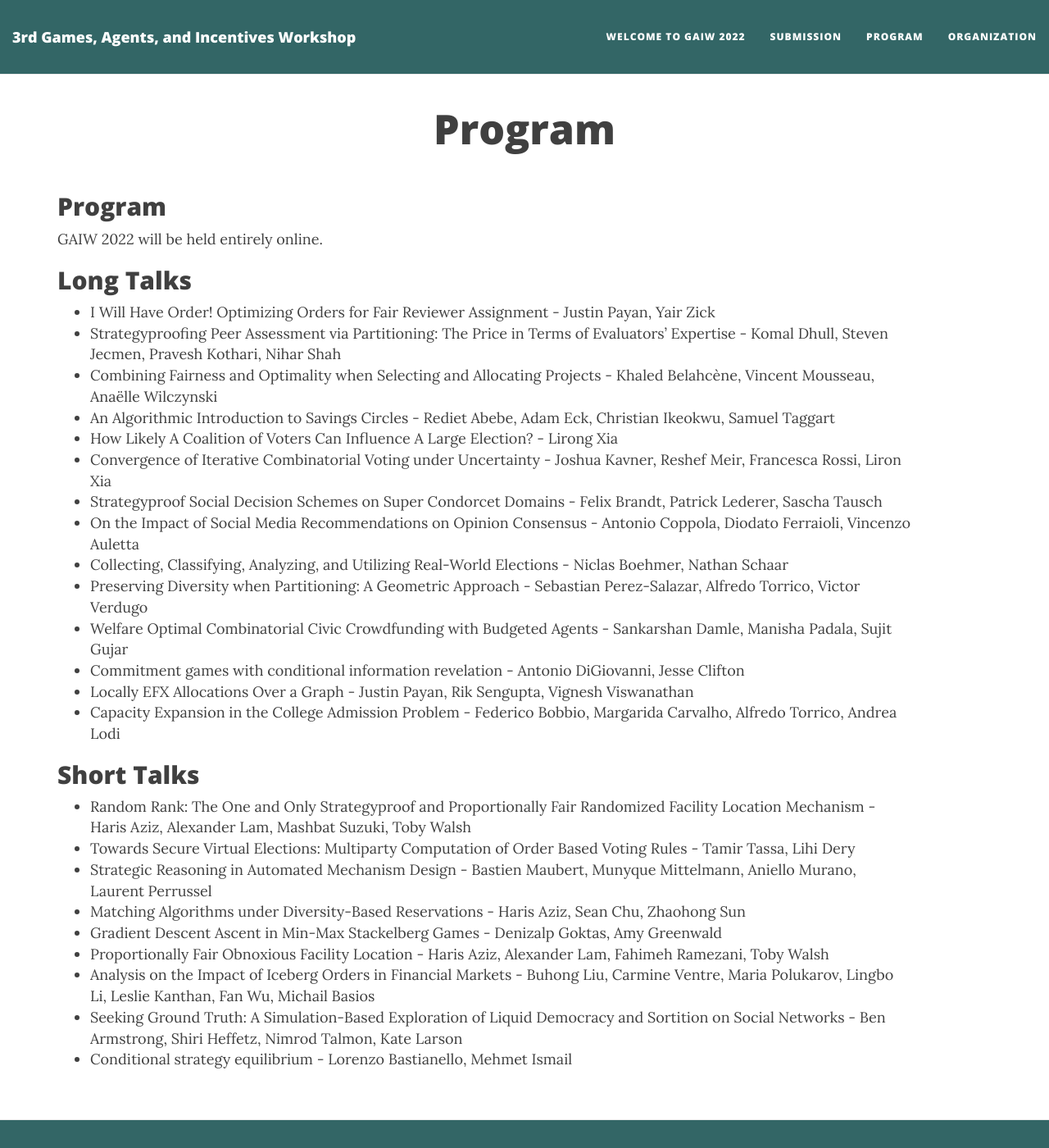
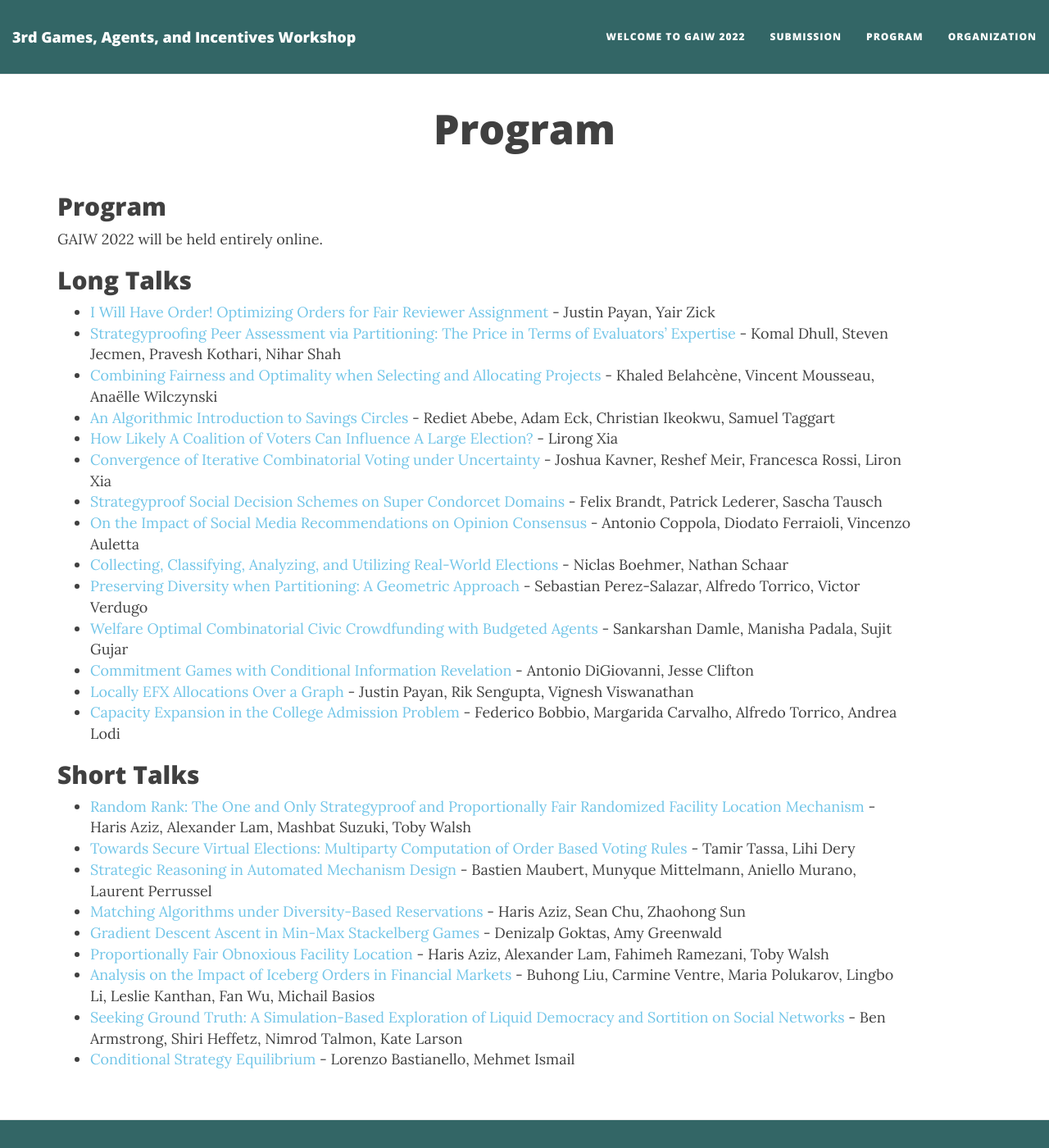
Before and after one commit to BenAbramowitz/gaiw2023, a Jekyll site: the page built from program.md, in a window 1280 px wide and 1400 px high. Shown: the whole window at 82% size. Built offline with Jekyll 4.4.1, drawn with Linux system fonts in a browser that asks for light colours; nearby versions of some CDN libraries; part of the change alters nothing that is shown.

Commit message:
Adding links to camera-ready versions

```diff
--- a/program.md
+++ b/program.md
@@ -11,28 +11,28 @@ GAIW 2022 will be held entirely online.
 
 ## Long Talks
 
-* I Will Have Order! Optimizing Orders for Fair Reviewer Assignment - Justin Payan, Yair Zick
-* Strategyproofing Peer Assessment via Partitioning: The Price in Terms of Evaluators' Expertise - Komal Dhull, Steven Jecmen, Pravesh Kothari, Nihar Shah
-* Combining Fairness and Optimality when Selecting and Allocating Projects - Khaled Belahcène, Vincent Mousseau, Anaëlle Wilczynski
-* An Algorithmic Introduction to Savings Circles - Rediet Abebe, Adam Eck, Christian Ikeokwu, Samuel Taggart
-* How Likely A Coalition of Voters Can Influence A Large Election? - Lirong Xia
-* Convergence of Iterative Combinatorial Voting under Uncertainty - Joshua Kavner, Reshef Meir, Francesca Rossi, Liron Xia
-* Strategyproof Social Decision Schemes on Super Condorcet Domains - Felix Brandt, Patrick Lederer, Sascha Tausch
-* On the Impact of Social Media Recommendations on Opinion Consensus - Antonio Coppola, Diodato Ferraioli, Vincenzo Auletta
-* Collecting, Classifying, Analyzing, and Utilizing Real-World Elections - Niclas Boehmer, Nathan Schaar
-* Preserving Diversity when Partitioning: A Geometric Approach - Sebastian Perez-Salazar, Alfredo Torrico, Victor Verdugo
-* Welfare Optimal Combinatorial Civic Crowdfunding with Budgeted Agents - Sankarshan Damle, Manisha Padala, Sujit Gujar
-* Commitment games with conditional information revelation - Antonio DiGiovanni, Jesse Clifton
-* Locally EFX Allocations Over a Graph - Justin Payan, Rik Sengupta, Vignesh Viswanathan
-* Capacity Expansion in the College Admission Problem - Federico Bobbio, Margarida Carvalho, Alfredo Torrico, Andrea Lodi
+* [I Will Have Order! Optimizing Orders for Fair Reviewer Assignment](https://drive.google.com/file/d/1FSbIbvkZi5ScOax5Tc2JxGdtSJnoEgcy/view?usp=sharing) - Justin Payan, Yair Zick
+* [Strategyproofing Peer Assessment via Partitioning: The Price in Terms of Evaluators' Expertise](https://drive.google.com/file/d/1b6WKE7nQOmHDp86hhiRxwO7b8mCy9z-y/view?usp=sharing) - Komal Dhull, Steven Jecmen, Pravesh Kothari, Nihar Shah
+* [Combining Fairness and Optimality when Selecting and Allocating Projects](https://drive.google.com/file/d/1B4bTW_MoOKIVZyBok6cRyr777_0_pU7Q/view?usp=sharing) - Khaled Belahcène, Vincent Mousseau, Anaëlle Wilczynski
+* [An Algorithmic Introduction to Savings Circles](https://drive.google.com/file/d/1IflmNZeNfefAgfNy6FrsjAQCopx3UEow/view?usp=sharing) - Rediet Abebe, Adam Eck, Christian Ikeokwu, Samuel Taggart
+* [How Likely A Coalition of Voters Can Influence A Large Election?](https://drive.google.com/file/d/1DqucTeFYopFQTbI0JxI1g7j-OO_V_Cqx/view?usp=sharing) - Lirong Xia
+* [Convergence of Iterative Combinatorial Voting under Uncertainty](https://drive.google.com/file/d/1GU6mGVi-X6Jni7l9w7iebf4BLgMOk6QK/view?usp=sharing) - Joshua Kavner, Reshef Meir, Francesca Rossi, Liron Xia
+* [Strategyproof Social Decision Schemes on Super Condorcet Domains](https://drive.google.com/file/d/1B4tPqeg5AjBRofu9-KsbtI2rYpd10OFu/view?usp=sharing) - Felix Brandt, Patrick Lederer, Sascha Tausch
+* [On the Impact of Social Media Recommendations on Opinion Consensus](https://drive.google.com/file/d/15Bk6_sXZBrPja9U8khulRHgOTwqN_7sS/view?usp=sharing) - Antonio Coppola, Diodato Ferraioli, Vincenzo Auletta
+* [Collecting, Classifying, Analyzing, and Utilizing Real-World Elections](https://drive.google.com/file/d/1-0viL4EYDrYyWYzcuBn0NgeTAOtwUmcH/view?usp=sharing) - Niclas Boehmer, Nathan Schaar
+* [Preserving Diversity when Partitioning: A Geometric Approach](https://drive.google.com/file/d/12l_IxntjS1B38-Xy8b8I9vIbeRpl9jc5/view?usp=sharing) - Sebastian Perez-Salazar, Alfredo Torrico, Victor Verdugo
+* [Welfare Optimal Combinatorial Civic Crowdfunding with Budgeted Agents](https://drive.google.com/file/d/1hmF_qGTORDRgA0gX-zB535I80zdxmV6w/view?usp=sharing) - Sankarshan Damle, Manisha Padala, Sujit Gujar
+* [Commitment Games with Conditional Information Revelation](https://drive.google.com/file/d/1VcwTe-hjJ-5JgiZWq-Dm242vQw3H70Zm/view?usp=sharing) - Antonio DiGiovanni, Jesse Clifton
+* [Locally EFX Allocations Over a Graph](https://drive.google.com/file/d/1YedkMcBvteZsk1OZpwar1uGqbg3mb2hs/view?usp=sharing) - Justin Payan, Rik Sengupta, Vignesh Viswanathan
+* [Capacity Expansion in the College Admission Problem](https://drive.google.com/file/d/1E1nuFAHqvjV1bgT9AsFpZfjnc514TEnv/view?usp=sharing) - Federico Bobbio, Margarida Carvalho, Alfredo Torrico, Andrea Lodi
 
 ## Short Talks
-* Random Rank: The One and Only Strategyproof and Proportionally Fair Randomized Facility Location Mechanism - Haris Aziz, Alexander Lam, Mashbat Suzuki, Toby Walsh
-* Towards Secure Virtual Elections: Multiparty Computation of Order Based Voting Rules - Tamir Tassa, Lihi Dery
-* Strategic Reasoning in Automated Mechanism Design - Bastien Maubert, Munyque Mittelmann, Aniello Murano, Laurent Perrussel
-* Matching Algorithms under Diversity-Based Reservations - Haris Aziz, Sean Chu, Zhaohong Sun
-* Gradient Descent Ascent in Min-Max Stackelberg Games - Denizalp Goktas, Amy Greenwald
-* Proportionally Fair Obnoxious Facility Location - Haris Aziz, Alexander Lam, Fahimeh Ramezani, Toby Walsh
-* Analysis on the Impact of Iceberg Orders in Financial Markets - Buhong Liu, Carmine Ventre, Maria Polukarov, Lingbo Li, Leslie Kanthan, Fan Wu, Michail Basios
-* Seeking Ground Truth: A Simulation-Based Exploration of Liquid Democracy and Sortition on Social Networks - Ben Armstrong, Shiri Heffetz, Nimrod Talmon, Kate Larson
-* Conditional strategy equilibrium - Lorenzo Bastianello, Mehmet Ismail
+* [Random Rank: The One and Only Strategyproof and Proportionally Fair Randomized Facility Location Mechanism](https://drive.google.com/file/d/1HkEx87BgYrb4hr0rmJQLoJyq7TCmsLsm/view?usp=sharing) - Haris Aziz, Alexander Lam, Mashbat Suzuki, Toby Walsh
+* [Towards Secure Virtual Elections: Multiparty Computation of Order Based Voting Rules](https://drive.google.com/file/d/11wFmSsNgEkkh1RGUm2sml3wHK7N-7HuM/view?usp=sharing) - Tamir Tassa, Lihi Dery
+* [Strategic Reasoning in Automated Mechanism Design](https://drive.google.com/file/d/1g7JHKW5p1Rw4zXE2AUMIP2LyIILFamTd/view?usp=sharing) - Bastien Maubert, Munyque Mittelmann, Aniello Murano, Laurent Perrussel
+* [Matching Algorithms under Diversity-Based Reservations](https://drive.google.com/file/d/1YJPrx8MBqleO3ge09G1IPJOsXh8G8gEQ/view?usp=sharing) - Haris Aziz, Sean Chu, Zhaohong Sun
+* [Gradient Descent Ascent in Min-Max Stackelberg Games](https://drive.google.com/file/d/102iQn3ayHAzlaiVVKzDIEyF0O4KDccyW/view?usp=sharing) - Denizalp Goktas, Amy Greenwald
+* [Proportionally Fair Obnoxious Facility Location](https://drive.google.com/file/d/1QGFkm5HFCJ3wNsNV4XVSsbguIq-zx9QX/view?usp=sharing) - Haris Aziz, Alexander Lam, Fahimeh Ramezani, Toby Walsh
+* [Analysis on the Impact of Iceberg Orders in Financial Markets](https://drive.google.com/file/d/1EmlxSf8gMo4lmGTKqq8mBrscemzAuDrE/view?usp=sharing) - Buhong Liu, Carmine Ventre, Maria Polukarov, Lingbo Li, Leslie Kanthan, Fan Wu, Michail Basios
+* [Seeking Ground Truth: A Simulation-Based Exploration of Liquid Democracy and Sortition on Social Networks](https://drive.google.com/file/d/1al6oNK0O7bqRIxSGSl3ZLSB54MPcxuW5/view?usp=sharing) - Ben Armstrong, Shiri Heffetz, Nimrod Talmon, Kate Larson
+* [Conditional Strategy Equilibrium](https://drive.google.com/file/d/1NGLE0AlrOPk19nrkxmmwi2gGg1k4RPrl/view?usp=sharing) - Lorenzo Bastianello, Mehmet Ismail
```
